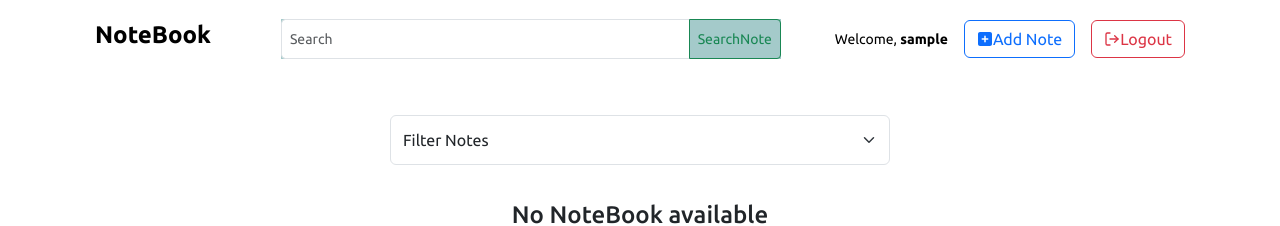
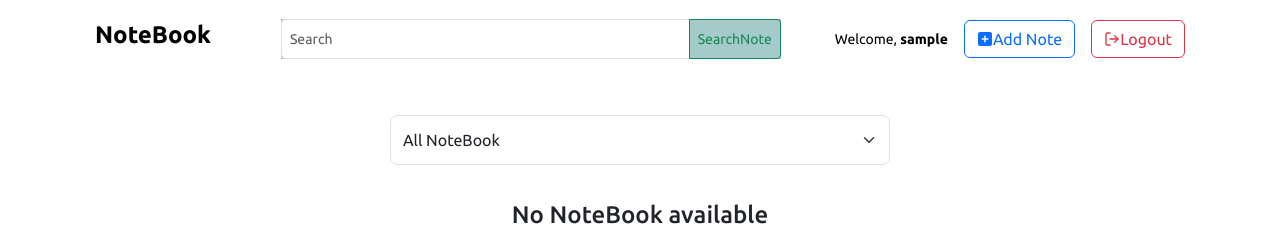
Before and after one commit to Junior-idrice/finalcsw, a React (Vite) app in the folder react-note-app/: page / in a window 1280 px wide. Shown: the top 226 px of the page. Built offline with nearby package versions, Linux system fonts and the light colour scheme; no server answers; sample sign-in values are in the browser's storage.

Commit message:
end last

```diff
--- a/react-note-app/src/components/Filter.jsx
+++ b/react-note-app/src/components/Filter.jsx
@@ -1,16 +1,16 @@
 import React from "react";
 
-const Filter = ({ handleFilterText }) => {
+const Filter = ({ filterValue, handleFilterText }) => {
   return (
     <div className="container d-flex justify-content-center my-3">
       <div className="w-100" style={{ maxWidth: "500px" }}>
         <select
           className="form-select"
-          aria-label="Filter notes"
-          style={{ height: "50px" }}
+          value={filterValue}
           onChange={(e) => handleFilterText(e.target.value)}
+          style={{ height: "50px", borderRadius: "8px", fontSize: "1rem" }}
         >
-          <option value="">Filter Notes</option>
+          <option value="ALL">All NoteBook</option>
           <option value="BUSINESS">Business</option>
           <option value="PERSONAL">Personal</option>
           <option value="IMPORTANT">Important</option>
--- a/react-note-app/src/pages/HomePage.jsx
+++ b/react-note-app/src/pages/HomePage.jsx
@@ -1,13 +1,25 @@
-import React from 'react'
-import Filter from '../components/Filter'
-import NoteCardContainer from '../components/NoteCardContainer'
+import React, { useState } from 'react';
+import Filter from '../components/Filter';
+import NoteCardContainer from '../components/NoteCardContainer';
 
-const HomePage = ({ notes, loading, handleFilterText, resetFilter }) => {
+const HomePage = ({ notes, loading }) => {
+  const [filterValue, setFilterValue] = useState("ALL");
+
+  const handleFilterText = (value) => {
+    setFilterValue(value);
+  };
+  const filteredNotes =
+    filterValue === "ALL"
+      ? notes
+      : notes.filter((note) => note.category === filterValue);
+  const resetFilter = () => {
+    setFilterValue("ALL");
+  };
+
   return (
     <>
-      <Filter handleFilterText={handleFilterText} />
-
-      {notes.length < 1 ? (
+      <Filter filterValue={filterValue} handleFilterText={handleFilterText} />
+      {filteredNotes.length < 1 && (
         <div style={{ textAlign: "center", marginTop: "20px" }}>
           <h4>No NoteBook available</h4>
           <button
@@ -25,11 +37,11 @@ const HomePage = ({ notes, loading, handleFilterText, resetFilter }) => {
             Show All Notes
           </button>
         </div>
-      ) : null}
+      )}
 
-      <NoteCardContainer notes={notes} loading={loading} />
+      <NoteCardContainer notes={filteredNotes} loading={loading} />
     </>
-  )
-}
+  );
+};
 
-export default HomePage
+export default HomePage;
--- a/react-note-app/src/pages/LoginPage.jsx
+++ b/react-note-app/src/pages/LoginPage.jsx
@@ -65,7 +65,7 @@ const LoginPage = ({ setIsAuthenticated }) => {
                             Welcome Back
                         </h2>
                         <p className="text-center text-muted mb-4">
-                            Login to access your notes
+                            Login to access your noteBooks
                         </p>
 
 
--- a/react-note-app/src/pages/SignupPage.jsx
+++ b/react-note-app/src/pages/SignupPage.jsx
@@ -93,7 +93,7 @@ const SignupPage = ({ setIsAuthenticated }) => {
                             Create Account
                         </h2>
                         <p className="text-center text-muted mb-4">
-                            Sign up to start taking notes
+                            Sign up to start taking your notes
                         </p>
 
 
```
